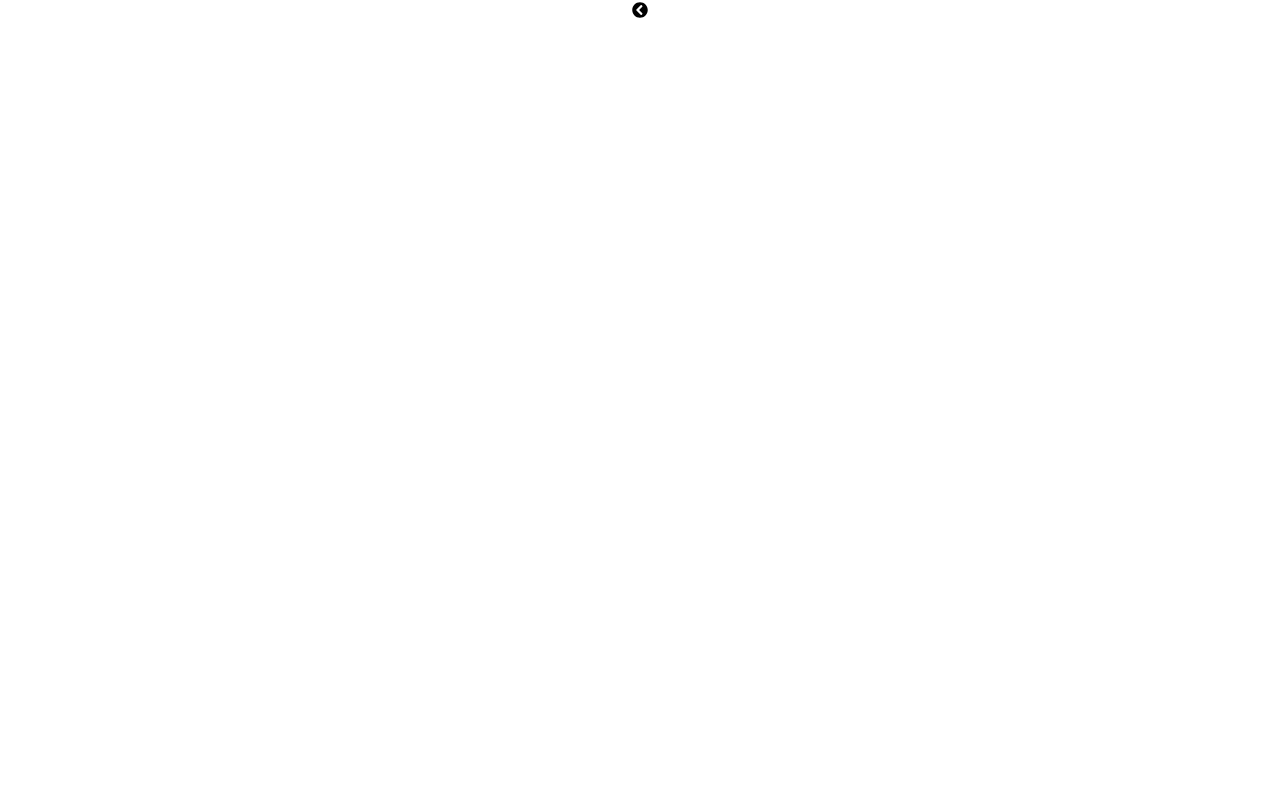
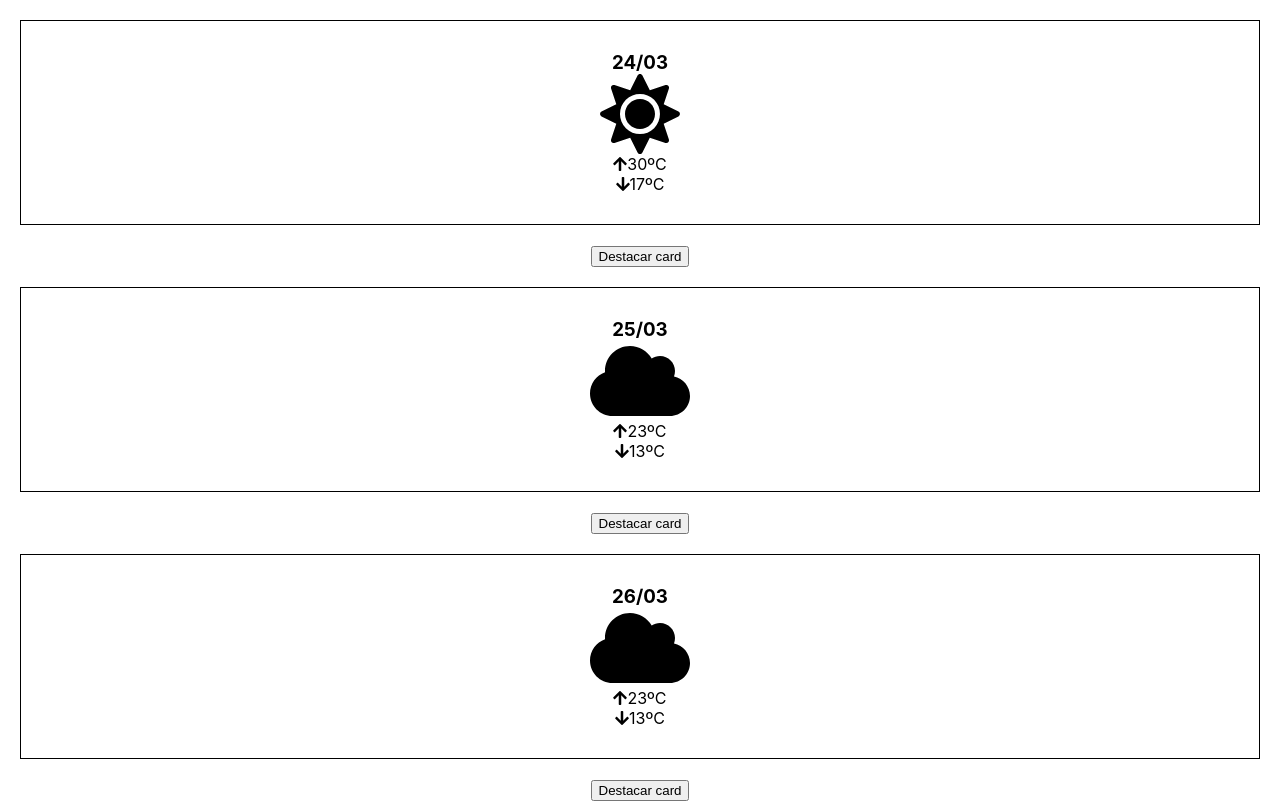
Before and after one commit to yogmel/lets-code-react-547, a React (Create React App) app: page / in a window 1280 px wide. Shown: the top 802 px of the page. Built offline with nearby package versions, Linux system fonts and the light colour scheme.

Commit message:
Aula 4 - exercício 4, listas e map

```diff
--- a/src/App.js
+++ b/src/App.js
@@ -1,6 +1,5 @@
 import './App.css';
-import { FontAwesomeIcon } from '@fortawesome/react-fontawesome';
-import { faChevronCircleLeft } from '@fortawesome/free-solid-svg-icons';
+import PrevisaoDoTempoContainer from './routes/exercicioQuatro';
 
 /*
   * Componente tem como pré-requisito:
@@ -16,7 +15,7 @@ import { faChevronCircleLeft } from '@fortawesome/free-solid-svg-icons';
 function App() {
   return (
     <div className="App">
-      <FontAwesomeIcon icon={faChevronCircleLeft} />
+      <PrevisaoDoTempoContainer />
     </div>
   );
 }
--- /dev/null
+++ b/src/data/dadosPrevisao.js
@@ -0,0 +1,42 @@
+import {
+	faSun,
+	faCloud
+} from "@fortawesome/free-solid-svg-icons";
+
+
+const dadosPrevisao = [
+	{
+		data: '24/03',
+		icone: faSun,
+		temperatura: {
+			max: '30',
+			min: '17'
+		}
+	},
+	{
+		data: '25/03',
+		icone: faCloud,
+		temperatura: {
+			max: '23',
+			min: '13'
+		}
+	},
+	{
+		data: '26/03',
+		icone: faCloud,
+		temperatura: {
+			max: '23',
+			min: '13'
+		}
+	},
+	{
+		data: '29/03',
+		icone: faCloud,
+		temperatura: {
+			max: '23',
+			min: '13'
+		}
+	}
+]
+
+export default dadosPrevisao;
--- /dev/null
+++ b/src/data/index.js
@@ -0,0 +1 @@
+export { default } from './dadosPrevisao';
--- /dev/null
+++ b/src/routes/exercicioQuatro/PrevisaoCard.css
@@ -0,0 +1,13 @@
+.card {
+  border: 1px solid black;
+  margin: 20px;
+  padding: 30px;
+}
+
+.card.ativo {
+  background-color: #9bc4cb;
+}
+
+.card > h3 {
+  margin: 0;
+}
--- /dev/null
+++ b/src/routes/exercicioQuatro/PrevisaoCard.jsx
@@ -0,0 +1,34 @@
+import { useState } from "react";
+import { FontAwesomeIcon } from "@fortawesome/react-fontawesome";
+import { faArrowUp, faArrowDown } from "@fortawesome/free-solid-svg-icons";
+
+const PrevisaoCard = (props) => {
+  const [destaque, setDestaque] = useState(false);
+
+  const { data, icone, temperatura } = props.dadoPrevisao;
+
+  const handleClick = () => {
+    setDestaque(!destaque);
+  };
+
+  return (
+    <>
+      <div className={`card ${destaque === true ? "ativo" : ""}`}>
+        <h3>{data}</h3>
+        <FontAwesomeIcon size="5x" icon={icone} />
+        <div>
+          <FontAwesomeIcon icon={faArrowUp} />
+          <span>{temperatura.max}ºC</span>
+        </div>
+        <div>
+          <FontAwesomeIcon icon={faArrowDown} />
+          <span>{temperatura.min}ºC</span>
+        </div>
+      </div>
+
+      <button onClick={handleClick}>Destacar card</button>
+    </>
+  );
+};
+
+export default PrevisaoCard;
--- /dev/null
+++ b/src/routes/exercicioQuatro/PrevisaoDoTempoContainer.jsx
@@ -0,0 +1,15 @@
+import PrevisaoCard from "./PrevisaoCard";
+import dadosPrevisao from './../../data';
+import "./PrevisaoCard.css";
+
+const PrevisaoDoTempoContainer = () => {
+	return (
+    <div>
+      {dadosPrevisao.map(
+        (previsao) => <PrevisaoCard dadoPrevisao={previsao} />
+      )}
+    </div>
+  );
+};
+
+export default PrevisaoDoTempoContainer;
--- /dev/null
+++ b/src/routes/exercicioQuatro/index.js
@@ -0,0 +1 @@
+export { default } from './PrevisaoDoTempoContainer';
```
